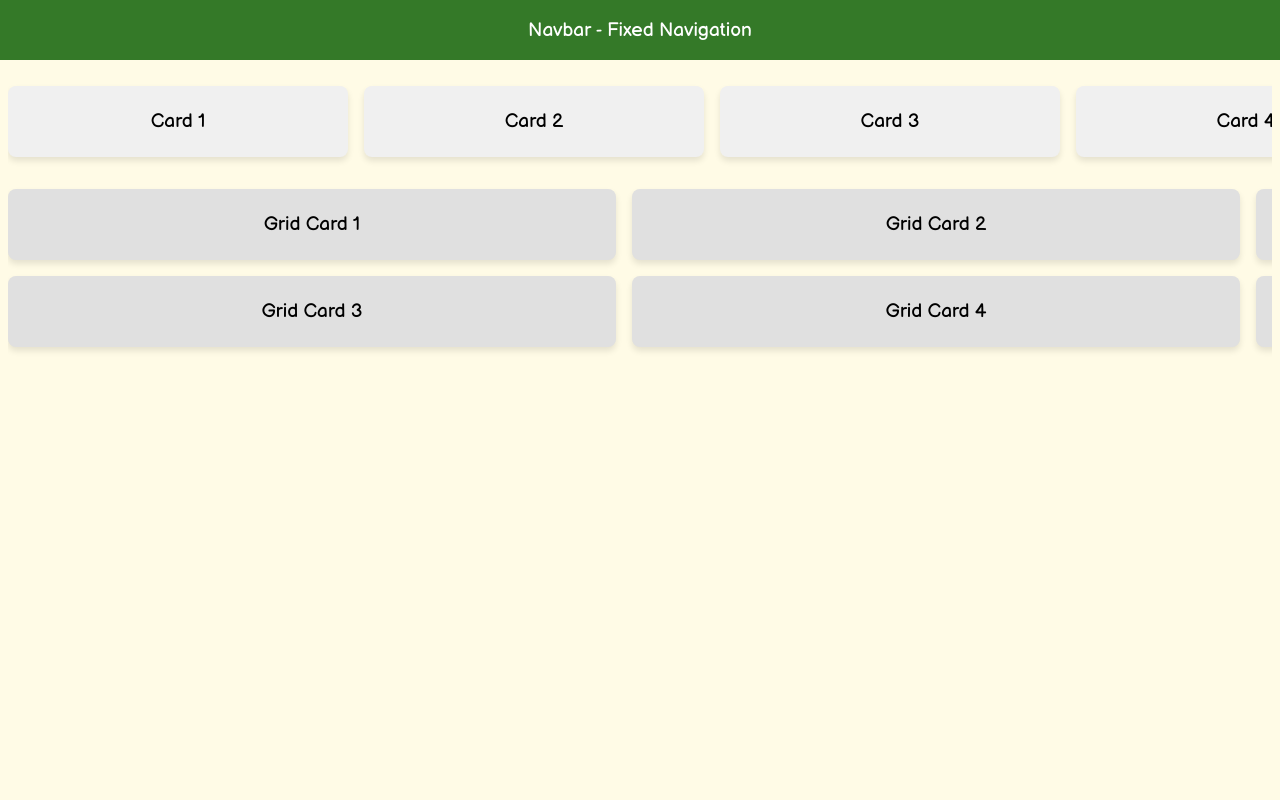
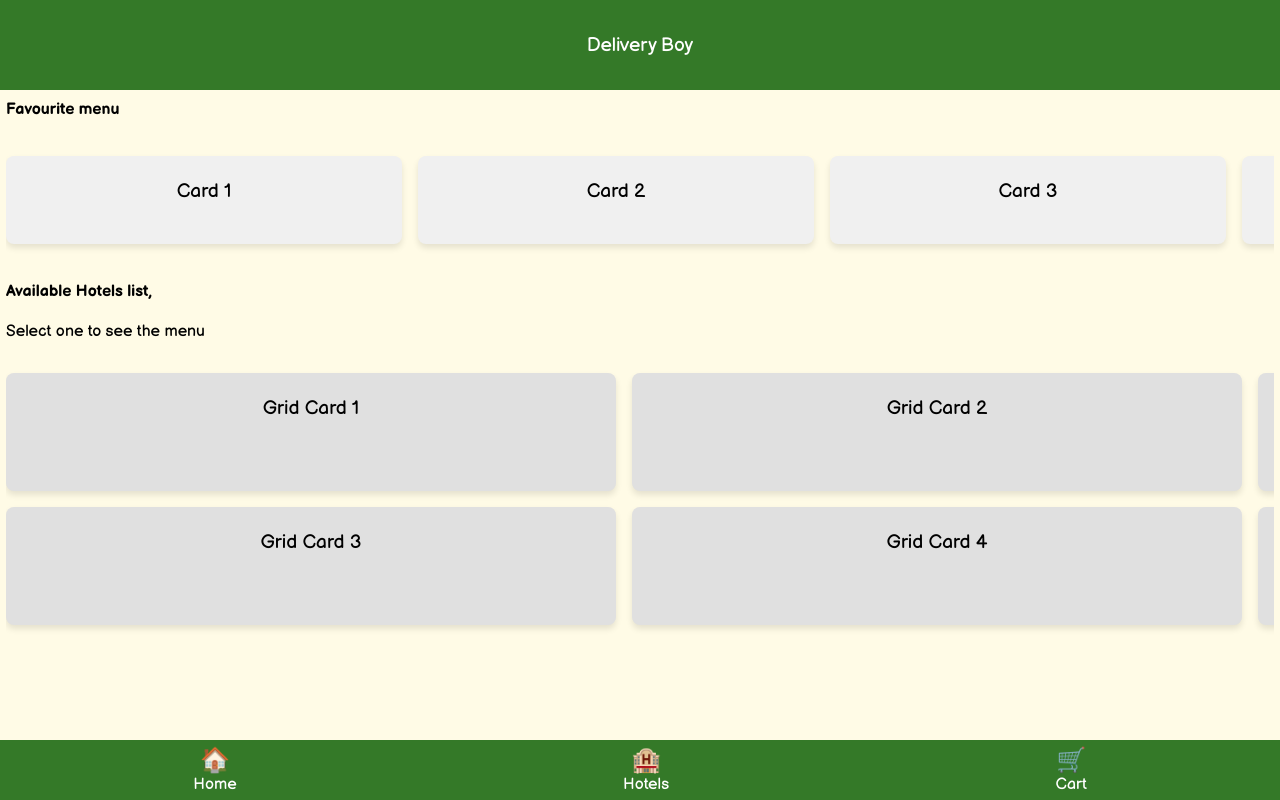
Before and after one commit to rajarajan08/appDelivery, a plain HTML site: page index.html in a window 1280 px wide. Drawn offline with Linux system fonts and the light colour scheme.

Commit message:
Update index.html

```diff
--- a/index.html
+++ b/index.html
@@ -8,21 +8,22 @@
   <link rel="preconnect" href="https://fonts.gstatic.com" crossorigin>
   <link href="https://fonts.googleapis.com/css2?family=Balsamiq+Sans:ital,wght@0,400;0,700;1,400;1,700&family=Bree+Serif&display=swap" rel="stylesheet">
   <style>
-    /* Global Styles */
     body {
       background-color: #FFFBE6;
       font-family: "Balsamiq Sans", serif;
       font-weight: 400;
       font-style: normal;
+      margin: 0;
+      padding: 0;
     }
 
-    /* Navbar Styling */
+    /* Styling for navbar */
     .navbar {
       position: fixed;
       top: 0;
       left: 0;
       right: 0;
-      height: 60px;
+      height: 90px;
       background-color: #347928;
       color: #fff;
       display: flex;
@@ -32,12 +33,11 @@
       z-index: 1000;
     }
 
-    /* Container with margin for fixed navbar */
     .container {
-      margin-top: 70px;
+      margin: 100px 6px; /* Space for fixed navbar */
+
     }
 
-    /* Horizontal scrollable card container */
     .card-container {
       display: flex;
       overflow-x: auto;
@@ -45,17 +45,16 @@
       gap: 1rem;
       scroll-snap-type: x mandatory;
       background-color: #FFFBE6;
-      -webkit-overflow-scrolling: touch;
-      scrollbar-width: none;
+      -webkit-overflow-scrolling: touch; /* Smooth scroll for iOS */
+      scrollbar-width: none; /* Hide scrollbar for Firefox */
     }
 
     .card-container::-webkit-scrollbar {
-      display: none;
+      display: none; /* Hide scrollbar for WebKit browsers */
     }
 
-    /* Card styling */
     .card {
-      flex: 0 0 calc((100% - 2rem) / 2);
+      flex: 0 0 calc((100% - 12rem) / 3);
       scroll-snap-align: start;
       background-color: #f0f0f0;
       padding: 1.5rem;
@@ -64,22 +63,9 @@
       text-align: center;
       font-size: 1.2rem;
       cursor: pointer;
+      height: 40px;
     }
 
-    /* Responsive card adjustments */
-    @media (min-width: 600px) {
-      .card {
-        flex: 0 0 calc((100% - 3rem) / 3);
-      }
-    }
-
-    @media (min-width: 900px) {
-      .card {
-        flex: 0 0 calc((100% - 4rem) / 4);
-      }
-    }
-
-    /* Grid container for 2x2 grid layout */
     .grid-container {
       display: flex;
       overflow-x: auto;
@@ -87,7 +73,6 @@
       scroll-snap-type: x mandatory;
       padding: 1rem;
       background-color: #FFFBE6;
-      max-width: 100%;
     }
 
     .grid-page {
@@ -107,6 +92,37 @@
       text-align: center;
       font-size: 1.2rem;
       cursor: pointer;
+      height: 70px;
+    }
+
+    /* Bottom Navigation Bar */
+    .bottom-nav {
+      position: fixed;
+      bottom: 0;
+      left: 0;
+      right: 0;
+      height: 60px;
+      background-color: #347928;
+      display: flex;
+      align-items: center;
+      justify-content: space-around;
+      z-index: 1000;
+    }
+
+    .nav-item {
+      text-align: center;
+      color: #fff;
+      font-size: 1rem;
+      cursor: pointer;
+    }
+
+    .nav-item:hover {
+      color: #c0ffba;
+    }
+
+    .nav-icon {
+      display: block;
+      font-size: 1.5rem;
     }
   </style>
 </head>
@@ -114,11 +130,14 @@
 
   <!-- Navbar -->
   <div class="navbar">
-    Navbar - Fixed Navigation
+    Delivery Boy
   </div>
 
   <div class="container">
     <!-- Horizontal Scrollable Card Container -->
+    <h4>
+      Favourite menu
+    </h4>
     <div class="card-container">
       <div class="card" onclick="showData('Card 1')">Card 1</div>
       <div class="card" onclick="showData('Card 2')">Card 2</div>
@@ -129,6 +148,11 @@
     </div>
 
     <!-- 2x2 Grid Layout with Horizontal Scroll -->
+
+    <h4>
+      Available Hotels list,
+    </h4>
+    <p>Select one to see the menu</p>
     <div class="grid-container">
       <div class="grid-page">
         <div class="grid-card" onclick="showData('Grid Card 1')">Grid Card 1</div>
@@ -145,6 +169,22 @@
     </div>
   </div>
 
+  <!-- Bottom Navigation -->
+  <div class="bottom-nav">
+    <div class="nav-item" onclick="showData('Home')">
+      <span class="nav-icon">🏠</span>
+      Home
+    </div>
+    <div class="nav-item" onclick="showData('Hotels')">
+      <span class="nav-icon">🏨</span>
+      Hotels
+    </div>
+    <div class="nav-item" onclick="showData('Cart')">
+      <span class="nav-icon">🛒</span>
+      Cart
+    </div>
+  </div>
+
   <!-- JavaScript to handle card clicks -->
   <script>
     function showData(cardName) {
```
